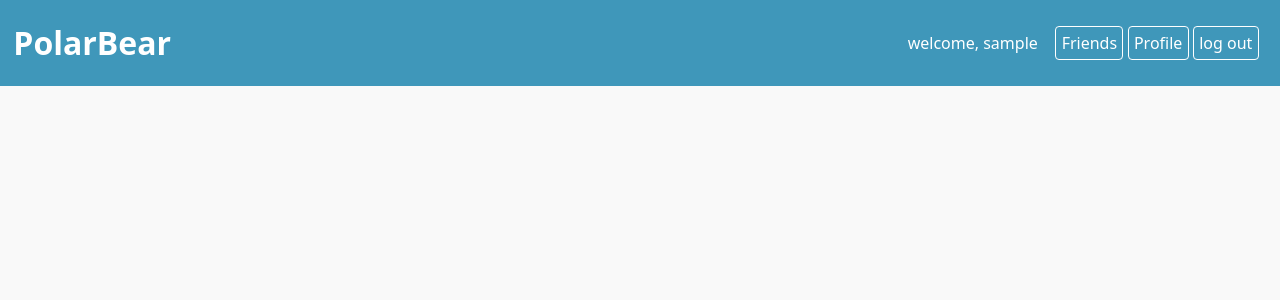
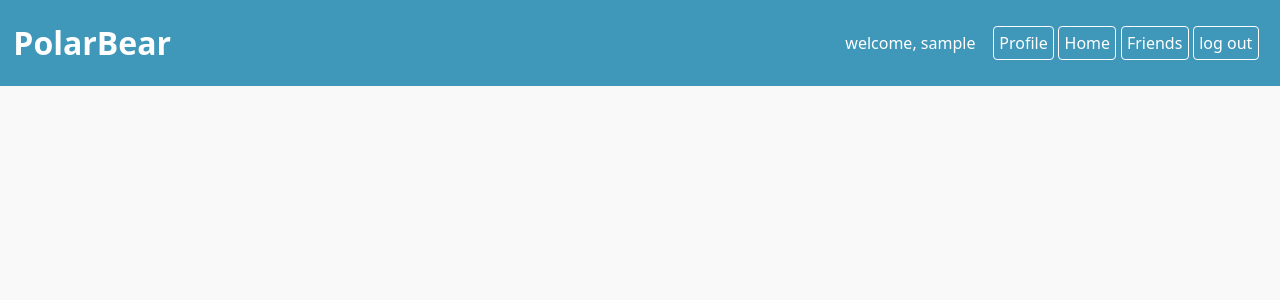
Before and after one commit to petelliott/CMPUT404-project, a Django app: page /blog/posts/all in a window 1280 px wide. Shown: the top 300 px of the page. Run offline with Django 3.2, Linux system fonts and the light colour scheme; the visitor is signed in with stand-in values (Sample User, id 1); data that the repository does not hold is empty.

Commit message:
Profile and Home Buttons Linked

```diff
--- a/templates/base.html
+++ b/templates/base.html
@@ -12,8 +12,9 @@
       {% if user and user.is_authenticated %}
       <div class="baroption">
         <p style = 'padding-right: 10pt'>welcome, {{ user.username }}</p>
+        <a href="/user/authors/{{ user.id }}" class="buttonlink">Profile</a>
+        <a href="/" class="buttonlink">Home</a>
         <a href="#" class="buttonlink">Friends</a>
-        <a href="#" class="buttonlink">Profile</a>
         <a href="{% url 'logout' %}" class="buttonlink">log out</a>
       </div>
       {% elif 'signup' in request.get_full_path %}
```
